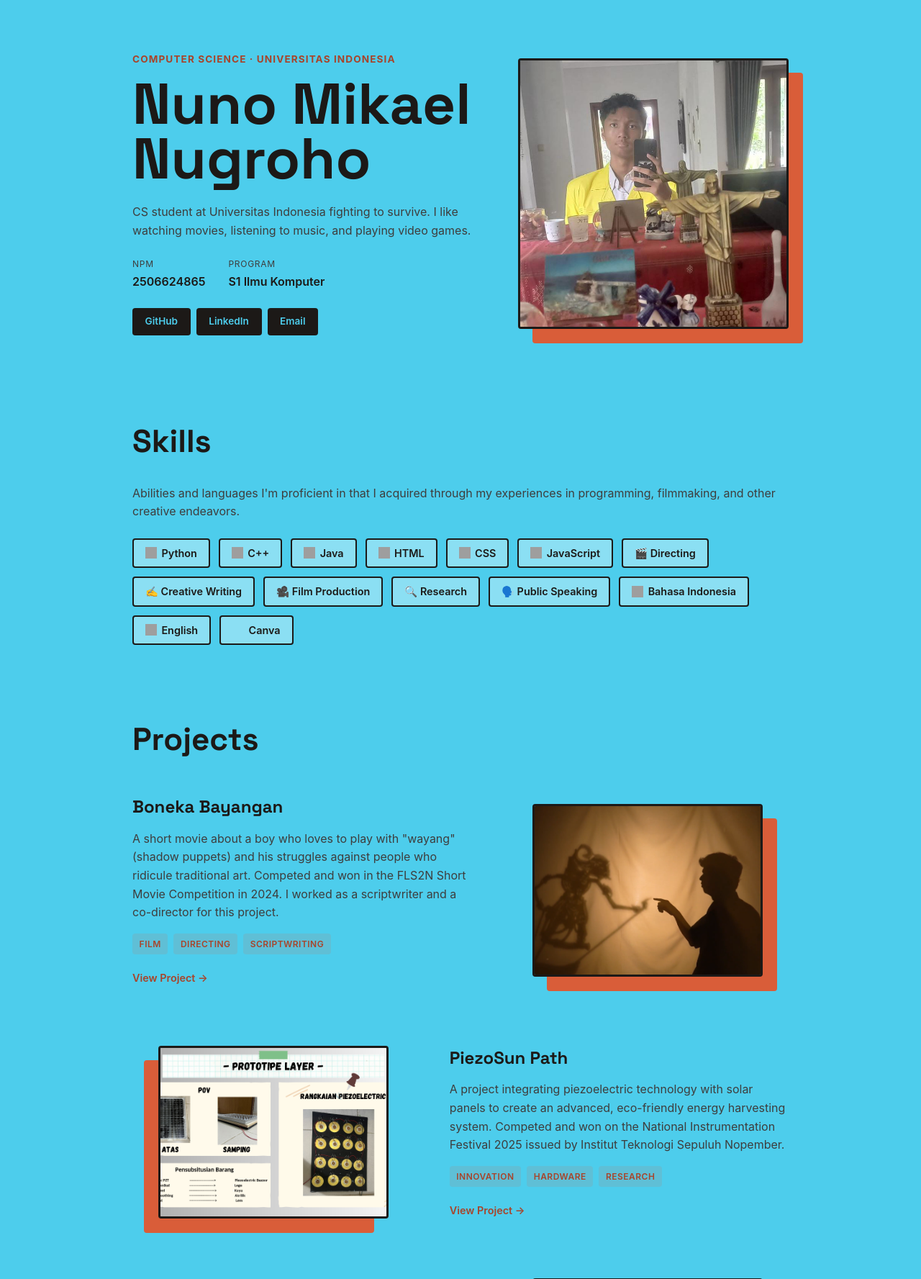
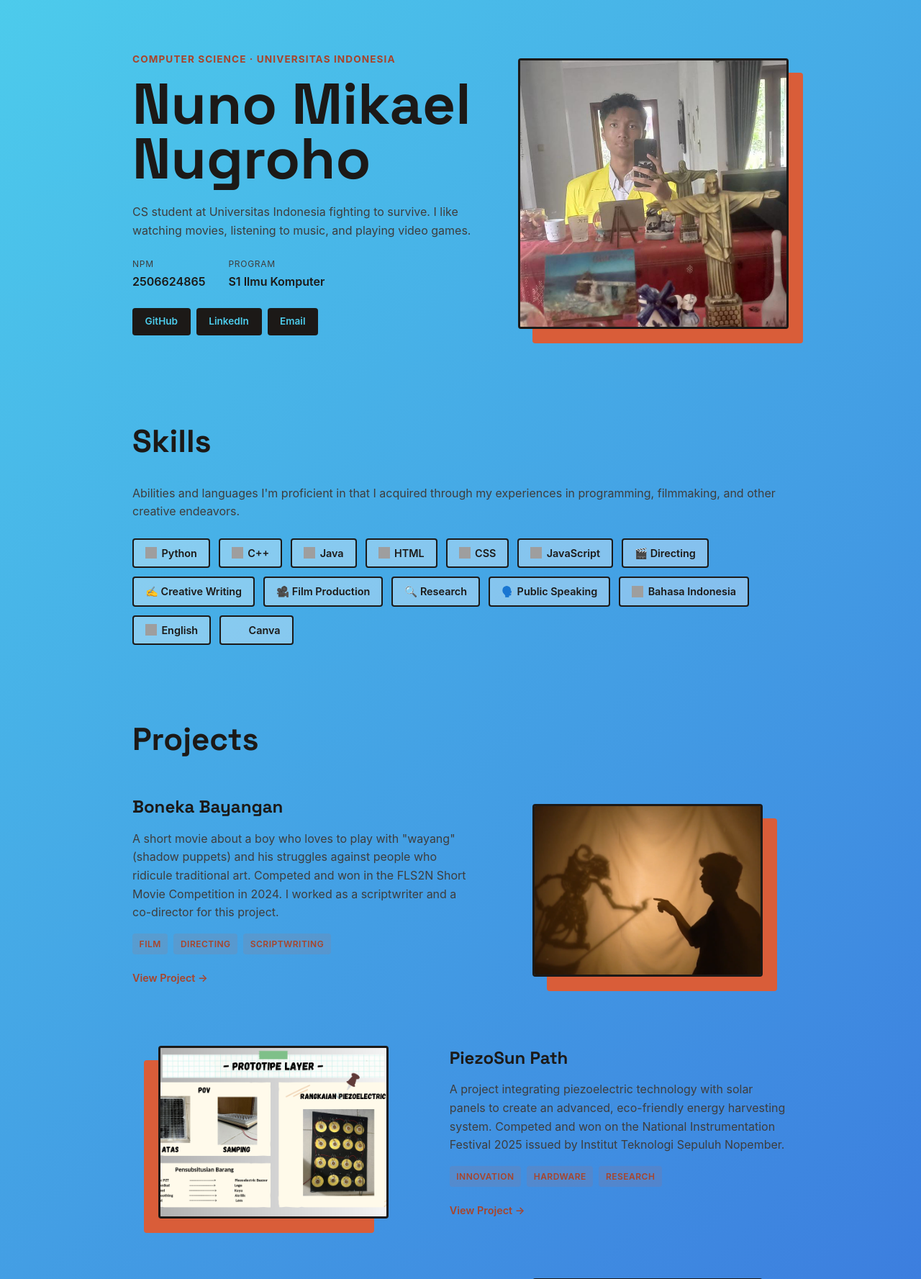
Before and after one commit to gammaknives/myportofolio, a Django app: page / in a window 1280 px wide. Shown: the part 76-1853 px from the top of the page at 72% size. Run offline with Django 5.2, Linux system fonts and the light colour scheme; grey boxes are pictures that could not be loaded.

Commit message:
Changed body background to gradient and updated README.md to answer the reflective questions and added AI disclosure

```diff
--- a/static/css/style.css
+++ b/static/css/style.css
@@ -21,7 +21,7 @@ html {
 body {
     font-family: -apple-system, "Segoe UI", Roboto, Helvetica, Arial, sans-serif;
     color: var(--ink);
-    background-color: var(--paper);
+    background: linear-gradient(135deg,var(--paper), #3457d8);
     line-height: 1.6;
 }
 
```
Also changed, not shown: README.md.
